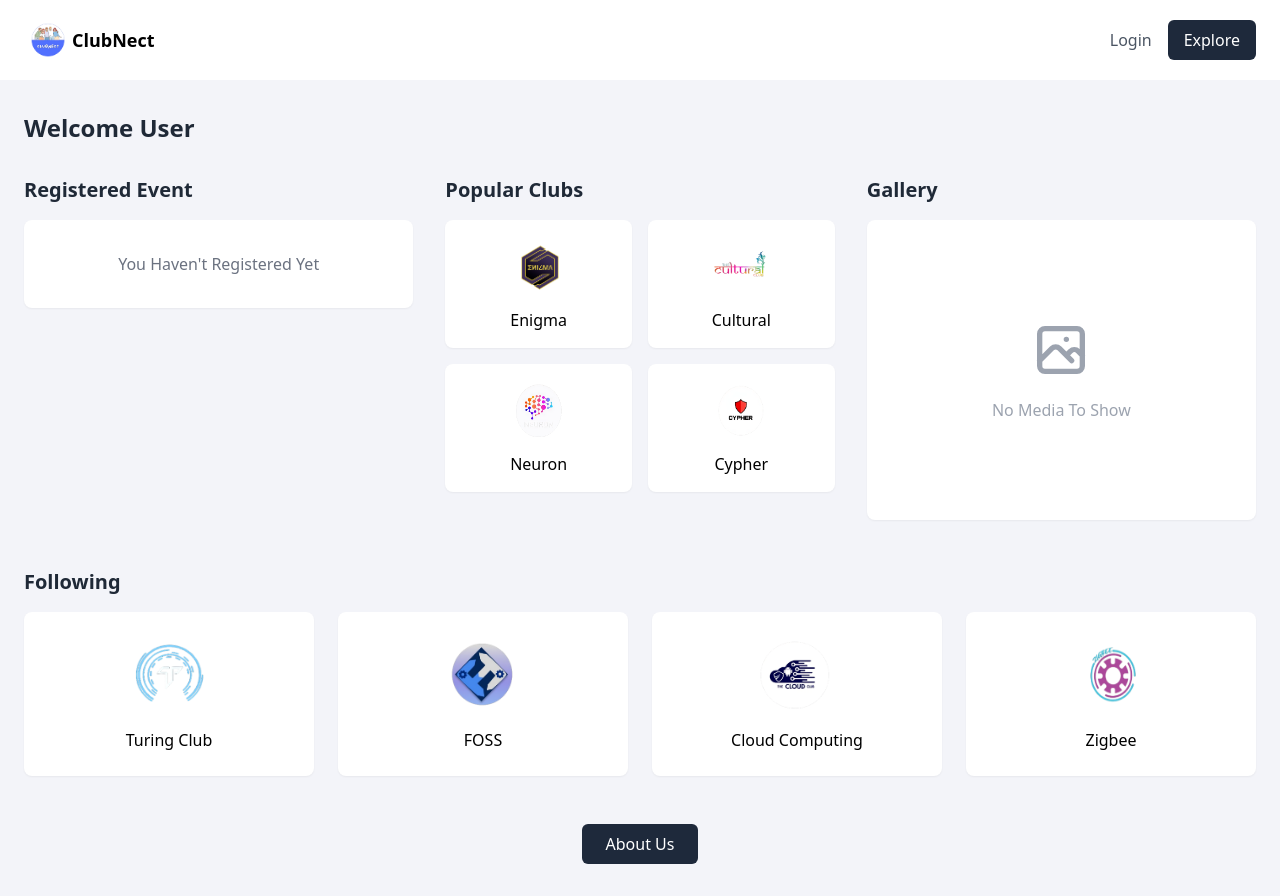
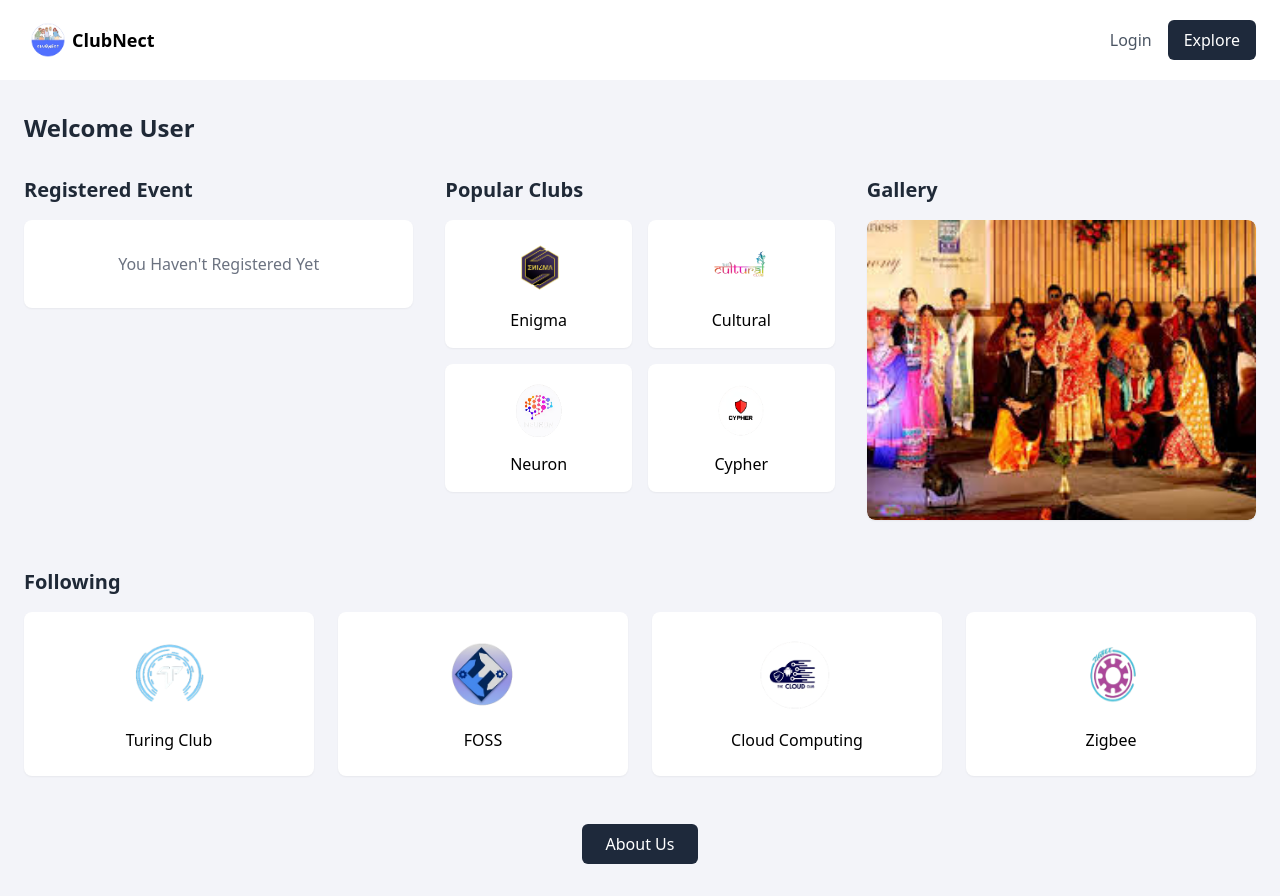
Before and after one commit to nikita2060/Club-Management-System, a React (Vite) app: page / in a window 1280 px wide. Built offline with nearby package versions, Linux system fonts and the light colour scheme.

Commit message:
Enhance Home component with auto-slideshow gallery and improved club listings

```diff
--- a/src/pages/Home.jsx
+++ b/src/pages/Home.jsx
@@ -1,22 +1,46 @@
+import { useState, useEffect } from "react";
+
 export default function Home() {
+  // 🔹 Popular Clubs List
   const popularClubs = [
-    { name: 'Enigma', image: '/Images/Enigma Logo (NO BG).png' },
-    { name: 'Cultural', image: '/Images/Cultural.png' },
-    { name: 'Neuron', image: '/Images/Neuron.png' },
-    { name: 'Cypher', image: '/Images/Cypher.png' },
+    { name: "Enigma", image: "/Images/Enigma Logo (NO BG).png" },
+    { name: "Cultural", image: "/Images/Cultural.png" },
+    { name: "Neuron", image: "/Images/Neuron.png" },
+    { name: "Cypher", image: "/Images/Cypher.png" },
   ];
 
+  // 🔹 Following Clubs List
   const followingClubs = [
-    { name: 'Turing Club', image: '/Images/Turing.png' },
-    { name: 'FOSS', image: '/Images/Foss.png' },
-    { name: 'Cloud Computing', image: '/Images/Cloud.png' },
-    { name: 'Zigbee', image: '/Images/Zigbee.png' },
+    { name: "Turing Club", image: "/Images/Turing.png" },
+    { name: "FOSS", image: "/Images/Foss.png" },
+    { name: "Cloud Computing", image: "/Images/Cloud.png" },
+    { name: "Zigbee", image: "/Images/Zigbee.png" },
   ];
+
+  // 🔹 Gallery Images List (Slideshow)
+  const galleryImages = [
+    "/Images/gallery_music.jpeg",
+    "/Images/gallery_nsb.jpeg",
+    "/Images/gallery3.jpeg",
+    "/Images/gallery4.jpeg",
+  ];
+
+  const [currentImageIndex, setCurrentImageIndex] = useState(0);
+
+  // 🔹 Auto-Slideshow (Changes Image Every 3 Seconds)
+  useEffect(() => {
+    const interval = setInterval(() => {
+      setCurrentImageIndex((prevIndex) => (prevIndex + 1) % galleryImages.length);
+    }, 3000);
+
+    return () => clearInterval(interval); // Cleanup interval on unmount
+  }, []);
 
   return (
     <div className="max-w-7xl mx-auto px-6 py-8">
       <h1 className="text-2xl font-semibold text-gray-800 mb-8">Welcome User</h1>
 
+      {/* 🔹 Main Section with 3 Columns */}
       <div className="grid grid-cols-1 lg:grid-cols-3 gap-8">
         {/* Registered Event */}
         <div className="space-y-4">
@@ -43,21 +67,20 @@ export default function Home() {
           </div>
         </div>
 
-        {/* Gallery */}
+        {/* 🔹 Gallery (Auto-Slideshow) */}
         <div className="space-y-4">
           <h2 className="text-xl font-semibold text-gray-800">Gallery</h2>
-          <div className="bg-white rounded-lg p-8 text-center shadow-sm h-[300px] flex items-center justify-center">
-            <div className="text-gray-400">
-              <svg className="w-16 h-16 mx-auto mb-4" fill="none" viewBox="0 0 24 24" stroke="currentColor">
-                <path strokeLinecap="round" strokeLinejoin="round" strokeWidth={2} d="M4 16l4.586-4.586a2 2 0 012.828 0L16 16m-2-2l1.586-1.586a2 2 0 012.828 0L20 14m-6-6h.01M6 20h12a2 2 0 002-2V6a2 2 0 00-2-2H6a2 2 0 00-2 2v12a2 2 0 002 2z" />
-              </svg>
-              <p>No Media To Show</p>
-            </div>
+          <div className="bg-white rounded-lg shadow-sm h-[300px] flex items-center justify-center overflow-hidden">
+            <img
+              src={galleryImages[currentImageIndex]}
+              alt="Gallery Image"
+              className="w-full h-full object-cover rounded-lg transition-opacity duration-500"
+            />
           </div>
         </div>
       </div>
 
-      {/* Following Section */}
+      {/* 🔹 Following Section */}
       <div className="mt-12">
         <h2 className="text-xl font-semibold text-gray-800 mb-4">Following</h2>
         <div className="grid grid-cols-1 md:grid-cols-2 lg:grid-cols-4 gap-6">
@@ -74,7 +97,7 @@ export default function Home() {
         </div>
       </div>
 
-      {/* About Us Button */}
+      {/* 🔹 About Us Button */}
       <div className="mt-12 text-center">
         <button className="bg-[#1e293b] text-white px-6 py-2 rounded-md">
           About Us
```
